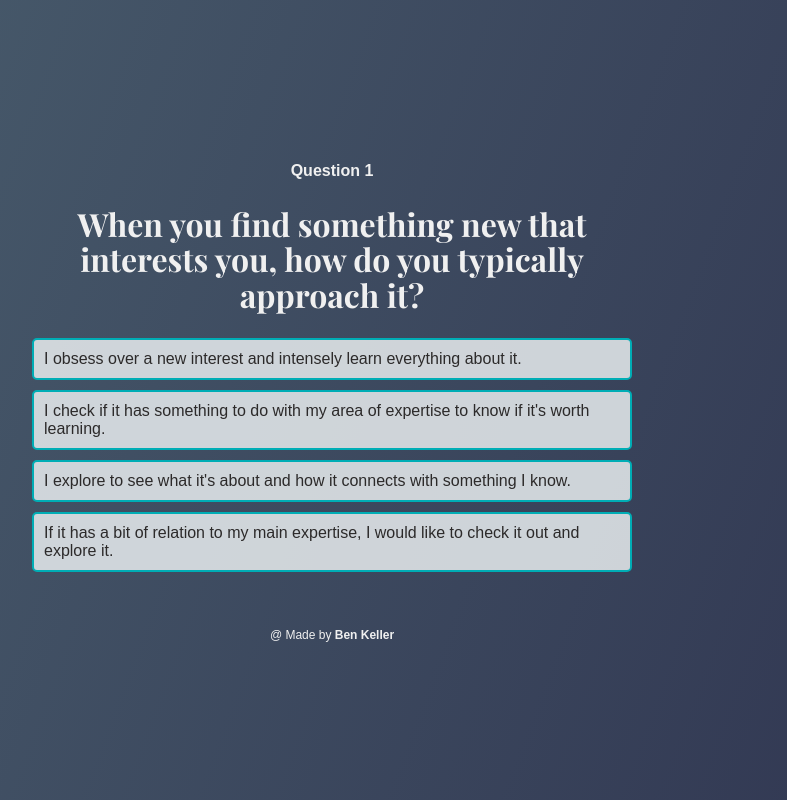
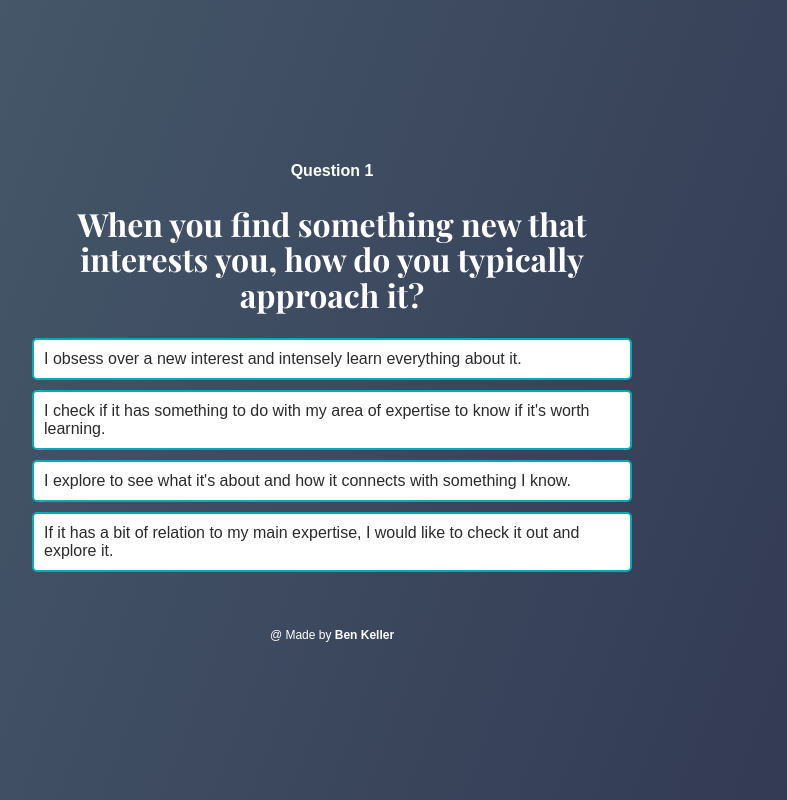
Before and after one commit to Oligaga/learningquiz, a plain HTML site: page index.html in a window 1280 px wide. Both pictures are taken after a click on the button "Start Quiz". Shown: the whole page, without its empty margins (308-1095 px from the left). Drawn offline with nearby package versions, Linux system fonts and the light colour scheme; a web font is replaced by a local one.

Commit message:
Update index.html

```diff
--- a/index.html
+++ b/index.html
@@ -11,7 +11,7 @@
         body {
             font-family: 'Avenir-Light', sans-serif;
             background-image: linear-gradient( 110.3deg,  rgba(73,93,109,1) 4.3%, rgba(49,55,82,1) 96.7% );
-            color: #f0f0f0;
+            color: #ffffff;
             margin: 0;
             padding: 0;
             display: flex;
@@ -24,13 +24,13 @@
         h1 {
             font-family: 'Playfair Display', serif;
             font-size: 250%;
-            color: #f0f0f0;
+            color: #ffffff;
             line-height: 1.1;
         }
         h2 {
             font-family: 'Playfair Display', serif;
             font-size: 200%;
-            color: #f0f0f0;
+            color: #ffffff;
             line-height: 1.1;
         }
         .slide {
@@ -50,7 +50,7 @@
             cursor: pointer;
             border: 2px solid #00ADB5;
             border-radius: 5px;
-            background-color: #e5eaecde;
+            background-color: #ffffff;
         }
         .option:hover {
             background-color: #00ADB5;
@@ -252,7 +252,7 @@
         <img id="polymath-svg" src="images/polymath.svg" alt="Polymath" style="display: none; width: 300px; height: 225px;">
         </div>
         <p style="font-size:9px">Illustrations by <a href="https://iconscout.com/contributors/humaaans" target="_blank" >Pablo Stanley</a></p>
-        <p id="profile-description" style="text-align: center; color: #2c2a2a; padding: 10px; margin: 10px 0; border: 2px solid #00ADB5; border-radius: 5px; background-color: #e5eaecde" ></p>
+        <p id="profile-description" style="text-align: center; color: #2c2a2a; padding: 10px; margin: 10px 0; border: 2px solid #00ADB5; border-radius: 5px; background-color: #ffffff" ></p>
         <p></p>
         <div style="font-size:13px; font-style:italic;"> Remember, regardless of your profile, your learning journey is valuable. Embrace your unique path and the diverse experiences you've gained!</div>
         <p style="font-size:12px">@ Made by <b>Ben Keller</b></p>
```
